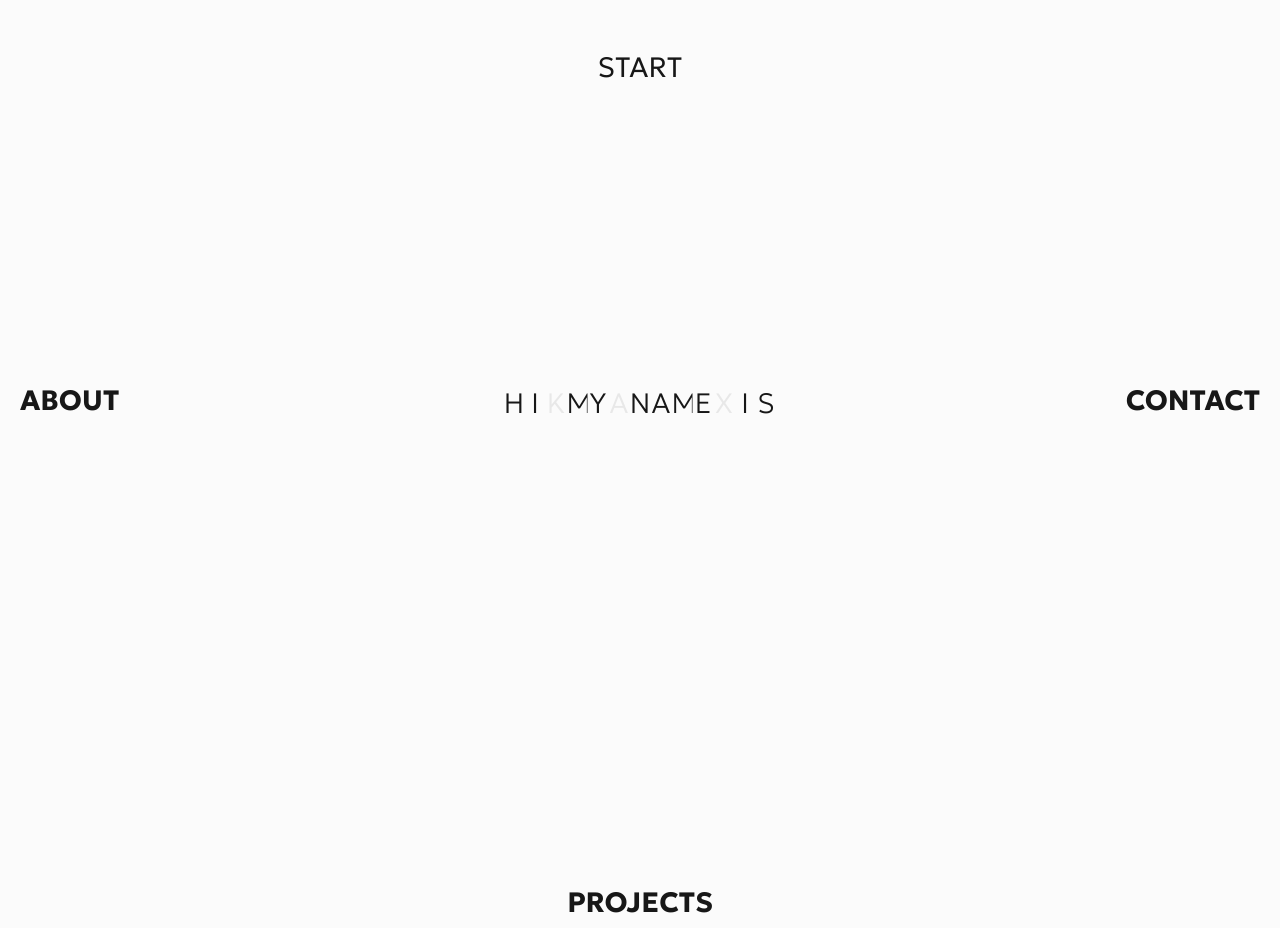
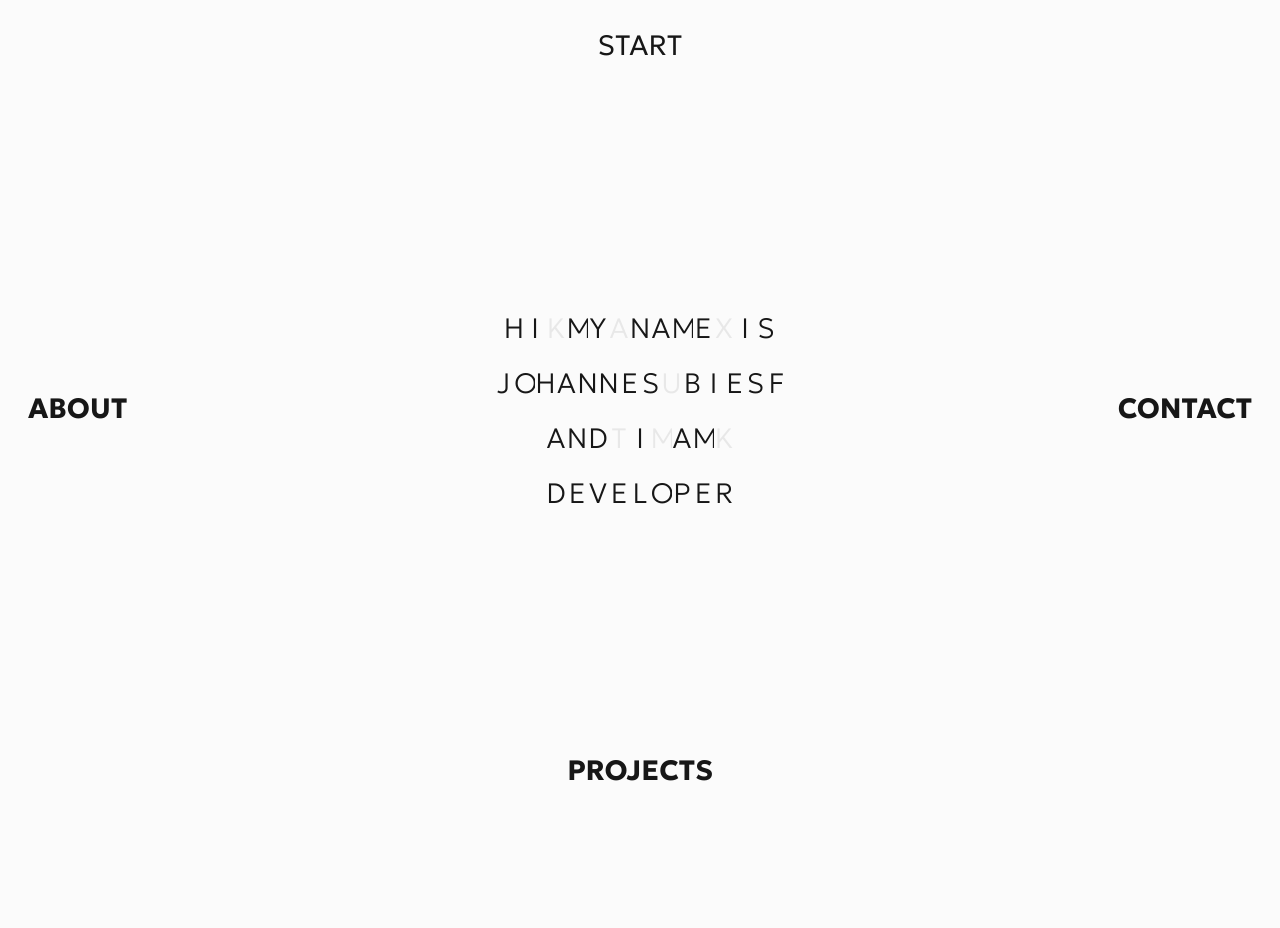
Before and after one commit to johannesb999/portfolio-johannes-biess, a Nuxt app: page / in a window 1280 px wide. After the commit the page ends 816 px from the top, so only its background shows below. Built offline with nearby package versions, Linux system fonts and the light colour scheme.

Commit message:
split flap centered

```diff
--- a/app.vue
+++ b/app.vue
@@ -24,6 +24,8 @@ html {
   font-family: "Geologica", sans-serif;
   background-color: #fbfbfb;
 }
+
+
 
 .page-left-enter-active,
 .page-right-enter-active,
--- a/pages/index.vue
+++ b/pages/index.vue
@@ -1,5 +1,5 @@
 <template>
-  <div>
+  <div class="container">
     <div id="start">START</div>
     <div id="aboutLink">
       <nuxt-link to="about" class="custom-link">ABOUT</nuxt-link>
@@ -10,10 +10,21 @@
     <div id="projectLink">
       <nuxt-link to="projects" class="custom-link">PROJECTS</nuxt-link>
     </div>
-    <div class="mainText" @click="animate">
-      <div id="line1">
-        <span v-for="(letter, index) in textArray" :key="index"
-              :class="['char', { 'separator': letter.isSeparator, 'normal': !letter.isSeparator }]">
+    <div
+      v-for="(textArray, idx) in textArrays"
+      :key="idx"
+      class="mainText"
+      @click="() => animate(idx)"
+    >
+      <div>
+        <span
+          v-for="(letter, index) in textArray"
+          :key="index"
+          :class="[
+            'char',
+            { separator: letter.isSeparator, normal: !letter.isSeparator },
+          ]"
+        >
           {{ letter.current }}
         </span>
       </div>
@@ -21,48 +32,76 @@
   </div>
 </template>
 
+<script setup>
+import { ref, onMounted } from "vue";
 
-<script setup>
-import { ref, computed, onMounted } from 'vue';
+const texts = [
+  "HI MY NAME IS",
+  "JOHANNES BIESS",
+  "AND I AM ",
+  "DEVELOPER",
 
-const originalText = 'HI MY NAME IS';
-const alphabet = 'ABCDEFGHIJKLMNOPQRSTUVWXYZ ';
+];
+const alphabet = "ABCDEFGHIJKLMNOPQRSTUVWXYZ ";
 
-// Hilfsfunktionen
 function getRandomChar() {
   return alphabet[Math.floor(Math.random() * alphabet.length)];
 }
 
-const textArray = ref(originalText.split('').map(char => ({
-  target: char === ' ' ? getRandomChar() : char,
-  current: getRandomChar(),
-  isSeparator: char === ' ',
-})));
+function createTextArray(text) {
+  return text.split("").map((char) => ({
+    target: char === " " ? getRandomChar() : char,
+    current: getRandomChar(),
+    isSeparator: char === " ",
+  }));
+}
+
+const textArrays = ref(texts.map(createTextArray));
 
 // Animation steuern
-const animate = () => {
-  textArray.value.forEach((item, index) => {
+const animate = (index) => {
+  textArrays.value[index].forEach((item, idx) => {
     const step = () => {
       if (item.current !== item.target) {
         item.current = getRandomChar();
         setTimeout(step, 50);
       }
     };
-    setTimeout(step, index * 50);
+    setTimeout(step, idx * 50);
   });
 };
 
-onMounted(animate);
+onMounted(() => {
+  textArrays.value.forEach((_, index) => animate(index));
+});
 </script>
 
+<style scoped>
+html, body {
+  margin: 0;
+  padding: 0;
+  height: 100%;
+  overflow: hidden; /* Verhindert das Scrollen */
+}
 
-<style scoped>
+.container {
+  display: flex;
+  flex-direction: column;
+  justify-content: center; /* Vertikale Zentrierung */
+  align-items: center; /* Horizontale Zentrierung */
+  height: 100vh; /* Volle Höhe des Bildschirms */
+  text-align: center; /* Textzentrierung */
+  position: relative;
+}
+
 #start {
   color: #171717;
   font-weight: 300;
   font-size: 2rem;
-  text-align: center;
-  margin-top: 50px;
+  position: absolute;
+  top: 20px; /* Positioniert "START" oben mittig */
+  left: 50%;
+  transform: translateX(-50%);
   font-style: normal;
   line-height: normal;
 }
@@ -71,8 +110,10 @@ onMounted(animate);
   color: #171717;
   font-weight: 700;
   font-size: 2rem;
-  text-align: center;
-  margin-top: 800px;
+  position: absolute;
+  bottom: 20px; /* Positioniert "PROJECTS" unten mittig */
+  left: 50%;
+  transform: translateX(-50%);
   font-style: normal;
   line-height: normal;
 }
@@ -140,12 +181,9 @@ onMounted(animate);
 }
 
 .mainText {
-  position: absolute;
-  top: 50%;
-  left: 50%;
-  transform: translate(-50%, -50%);
+  margin: 10px 0;
   font-size: 2rem;
   font-weight: 200;
-  text-align: left;
+  text-align: center; /* Zentriert den Text innerhalb der Zeilen */
 }
 </style>
```
